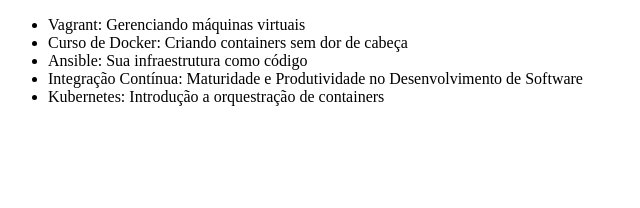
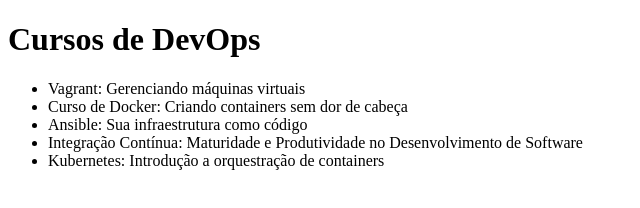
Before and after one commit to joaovalves/alura-git, a plain HTML site: page index.html in a window 1280 px wide. Shown: the whole page, without its empty margins (0-640 px from the left). Drawn offline with Linux system fonts and the light colour scheme.

Commit message:
Título adicionado

```diff
--- a/index.html
+++ b/index.html
@@ -2,9 +2,10 @@
 <html lang="en">
 <head>
     <meta charset="UTF-8">
-    <title>Lista de cursos de DevOps da Alura</title>
+    <title>Lista de Cursos de DevOps da Alura</title>
 </head>
 <body>
+    <h1>Cursos de DevOps</h1>
     <ul>
         <li>Vagrant: Gerenciando máquinas virtuais</li>
         <li>Curso de Docker: Criando containers sem dor de cabeça</li>
```
